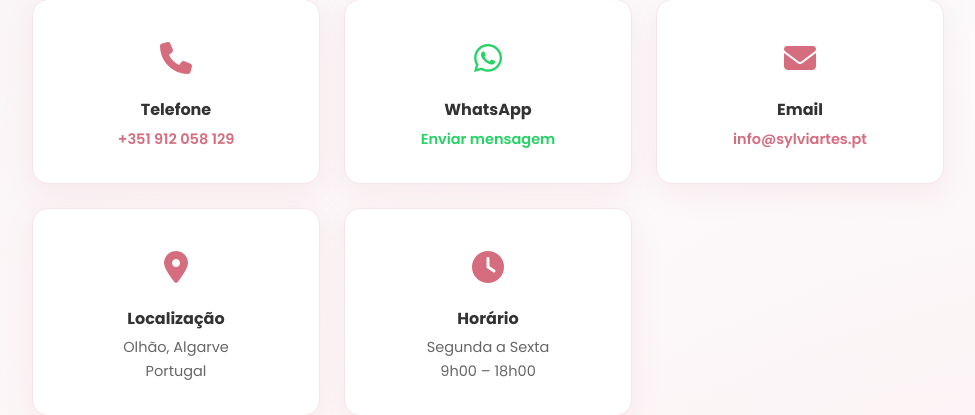
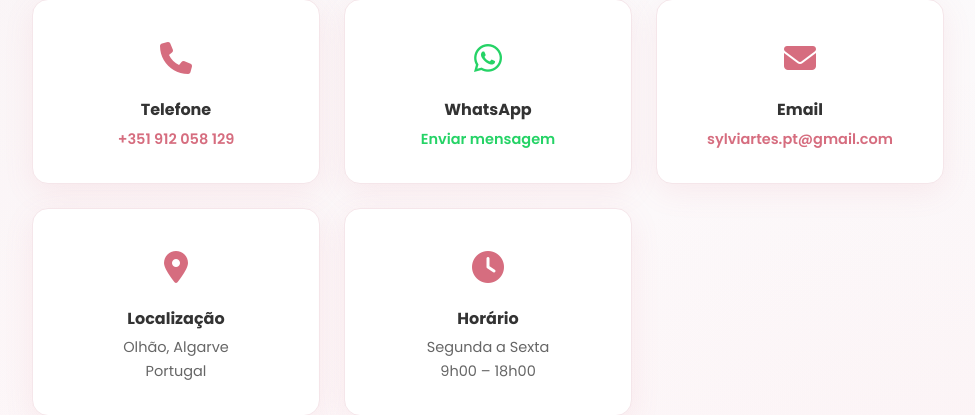
Before and after one commit to sylviartes/sylviartes, a PHP site: page /contacto.php in a window 1280 px wide. Shown: the part 377-792 px from the top of the page, without its empty margins (152-1127 px from the left). Run offline with PHP 8.4, Linux system fonts and the light colour scheme; some libraries are stand-ins or nearby versions.

Commit message:
Atualizar email de contacto para sylviartes.pt@gmail.com
Co-Authored-By: Claude Opus 4.8 <noreply@anthropic.com>

```diff
--- a/public/contacto.php
+++ b/public/contacto.php
@@ -182,10 +182,10 @@ main { padding: 0 !important; max-width: 100% !important; }
         </a>
 
         <!-- Email -->
-        <a href="mailto:info@sylviartes.pt" class="contacto-card">
+        <a href="mailto:sylviartes.pt@gmail.com" class="contacto-card">
             <span class="contacto-card-icone"><i class="fas fa-envelope"></i></span>
             <h5>Email</h5>
-            <p class="val-rosa">info@sylviartes.pt</p>
+            <p class="val-rosa">sylviartes.pt@gmail.com</p>
         </a>
 
         <!-- Localização — não é clicável, usa <div> em vez de <a> -->
```
